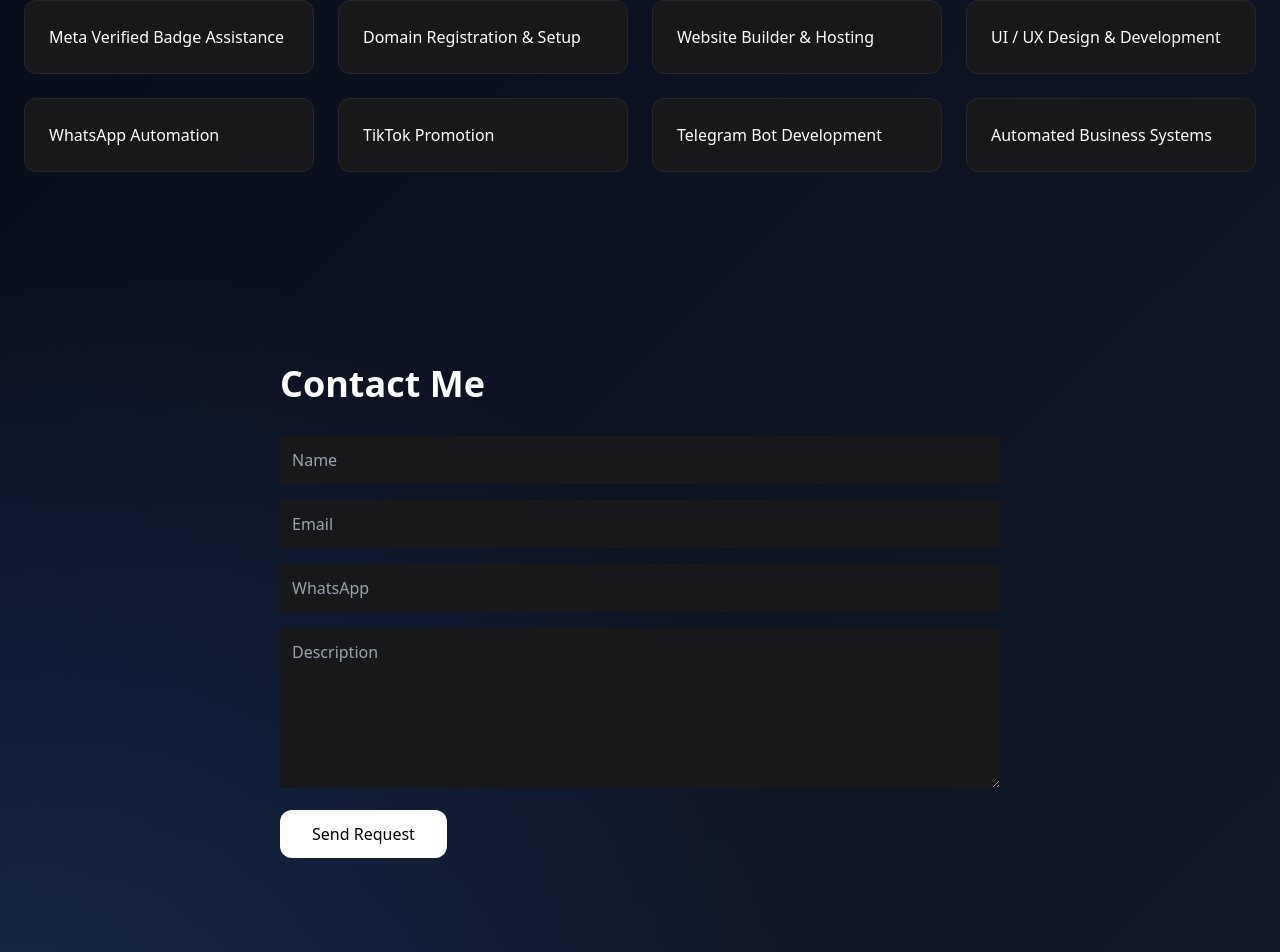
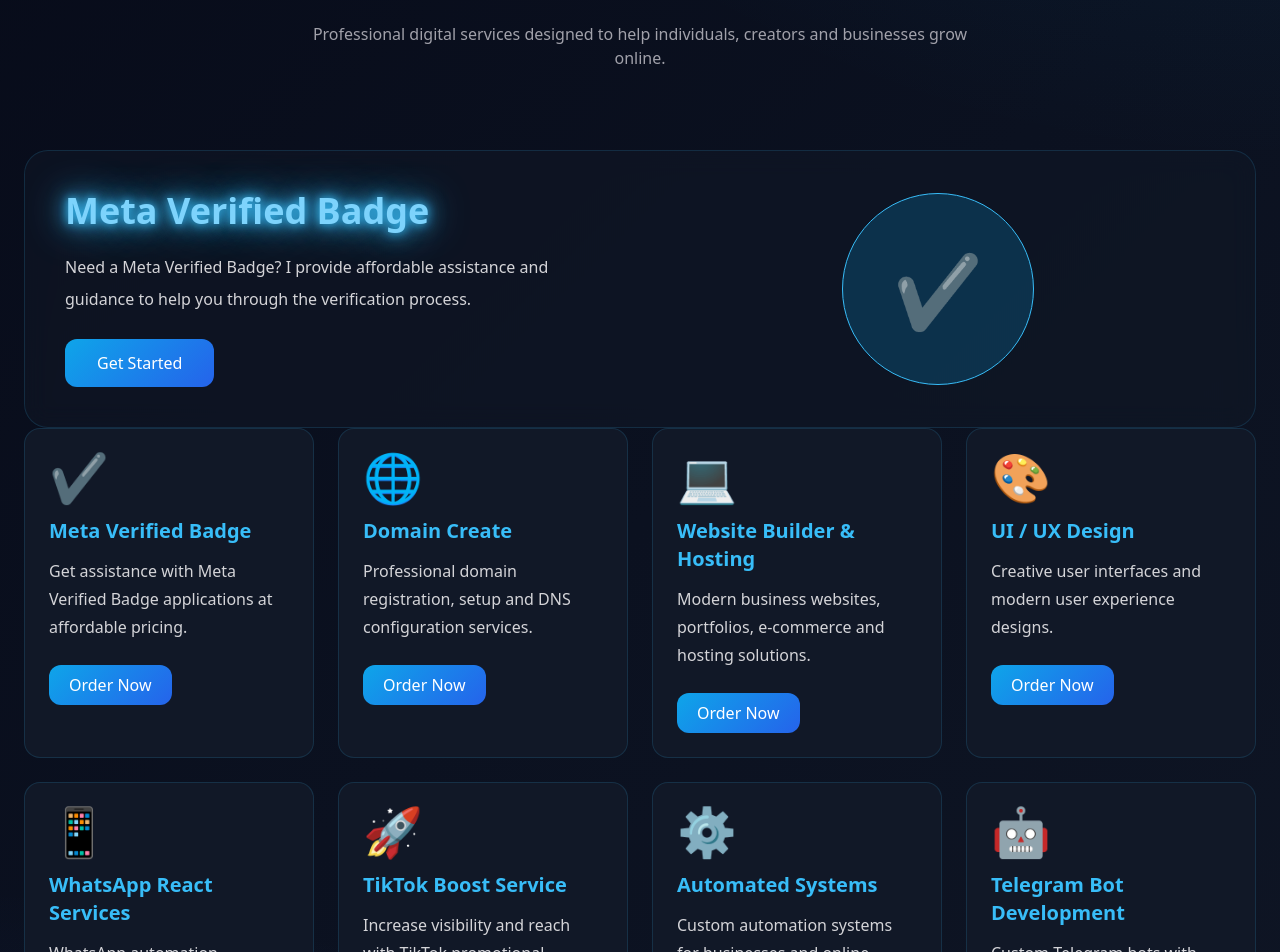
Before and after one commit to gihasha/myeeboff, a Next.js app: page / in a window 1280 px wide. Shown: the part 984-1936 px from the top of the page. Built offline with nearby package versions, Linux system fonts and the light colour scheme.

Commit message:
Refactor services data structure and update rendering
Refactored services array to include objects with title, description, and icon for each service. Updated the Services component to render the new structure.

```diff
--- a/src/components/Services.tsx
+++ b/src/components/Services.tsx
@@ -1,42 +1,152 @@
 const services = [
-  "Meta Verified Badge Assistance",
-  "Domain Registration & Setup",
-  "Website Builder & Hosting",
-  "UI / UX Design & Development",
-  "WhatsApp Automation",
-  "TikTok Promotion",
-  "Telegram Bot Development",
-  "Automated Business Systems"
+  {
+    title: "Meta Verified Badge",
+    description:
+      "Get assistance with Meta Verified Badge applications at affordable pricing.",
+    icon: "✔️"
+  },
+
+  {
+    title: "Domain Create",
+    description:
+      "Professional domain registration, setup and DNS configuration services.",
+    icon: "🌐"
+  },
+
+  {
+    title: "Website Builder & Hosting",
+    description:
+      "Modern business websites, portfolios, e-commerce and hosting solutions.",
+    icon: "💻"
+  },
+
+  {
+    title: "UI / UX Design",
+    description:
+      "Creative user interfaces and modern user experience designs.",
+    icon: "🎨"
+  },
+
+  {
+    title: "WhatsApp React Services",
+    description:
+      "WhatsApp automation, integrations and customer engagement systems.",
+    icon: "📱"
+  },
+
+  {
+    title: "TikTok Boost Service",
+    description:
+      "Increase visibility and reach with TikTok promotional services.",
+    icon: "🚀"
+  },
+
+  {
+    title: "Automated Systems",
+    description:
+      "Custom automation systems for businesses and online services.",
+    icon: "⚙️"
+  },
+
+  {
+    title: "Telegram Bot Development",
+    description:
+      "Custom Telegram bots with automation and business integrations.",
+    icon: "🤖"
+  }
 ];
 
 export default function Services() {
   return (
     <section
       id="services"
-      className="py-24"
+      className="py-24 px-6"
     >
+      <div className="max-w-7xl mx-auto">
 
-      <div className="max-w-7xl mx-auto px-6">
-
-        <h2 className="text-4xl font-bold text-center mb-12">
-          My Services
+        <h2 className="section-title">
+          My Premium Services
         </h2>
 
+        <p className="text-center text-zinc-400 mb-14 max-w-2xl mx-auto">
+          Professional digital services designed to help
+          individuals, creators and businesses grow online.
+        </p>
+<div className="glass rounded-3xl p-10 mt-20">
+
+  <div className="grid md:grid-cols-2 gap-10 items-center">
+
+    <div>
+
+      <h2 className="text-4xl font-bold neon-text mb-5">
+        Meta Verified Badge
+      </h2>
+
+      <p className="text-zinc-300 leading-8">
+        Need a Meta Verified Badge?
+        I provide affordable assistance and guidance
+        to help you through the verification process.
+      </p>
+
+      <a
+        href="#contact"
+        className="inline-block mt-6 neon-btn px-8 py-3"
+      >
+        Get Started
+      </a>
+
+    </div>
+
+    <div className="flex justify-center">
+
+      <div className="w-48 h-48 rounded-full bg-sky-500/20 flex items-center justify-center border border-sky-400">
+
+        <span className="text-7xl">
+          ✔️
+        </span>
+
+      </div>
+
+    </div>
+
+  </div>
+
+</div>
         <div className="grid md:grid-cols-4 gap-6">
 
           {services.map((service) => (
+
             <div
-              key={service}
-              className="bg-zinc-900 p-6 rounded-xl border border-zinc-800"
+              key={service.title}
+              className="neon-card rounded-2xl p-6"
             >
-              {service}
+
+              <div className="text-5xl mb-4">
+                {service.icon}
+              </div>
+
+              <h3 className="text-xl font-bold text-sky-400 mb-3">
+                {service.title}
+              </h3>
+
+              <p className="text-zinc-300 leading-7">
+                {service.description}
+              </p>
+
+              <a
+                href="#contact"
+                className="inline-block mt-6 neon-btn px-5 py-2"
+              >
+                Order Now
+              </a>
+
             </div>
+
           ))}
 
         </div>
 
       </div>
-
     </section>
   );
-}
+  }
```
